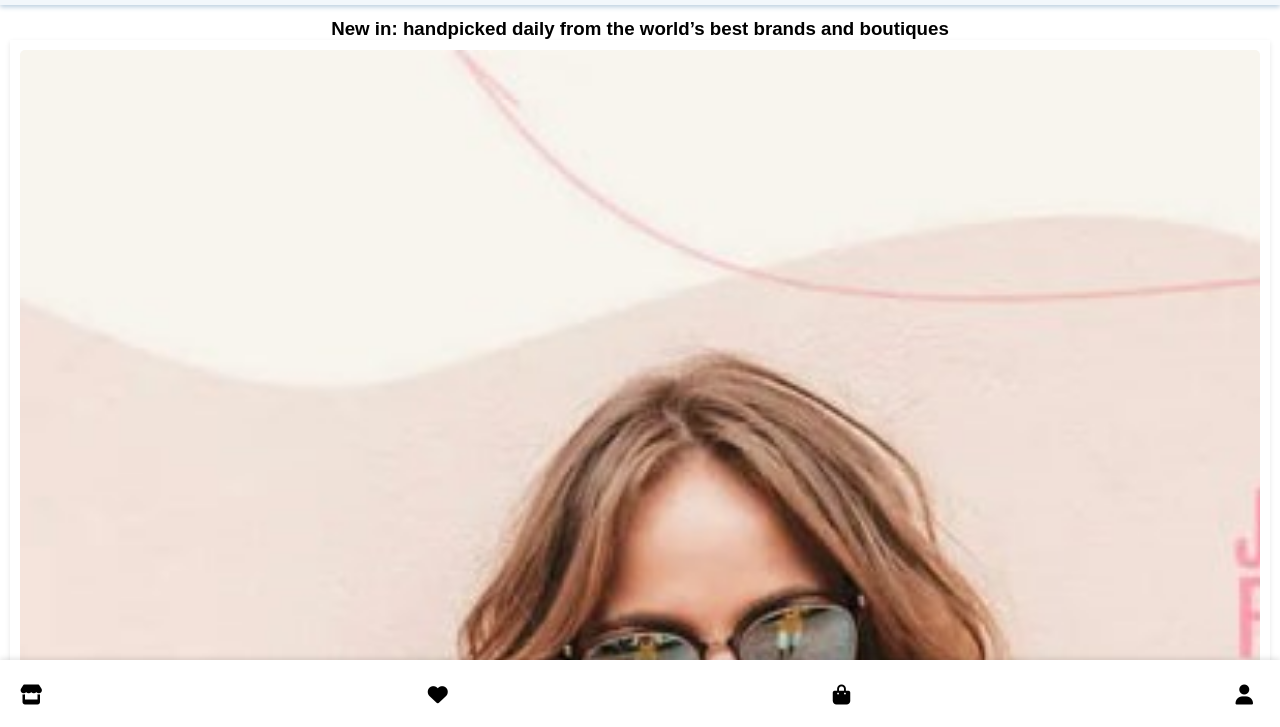
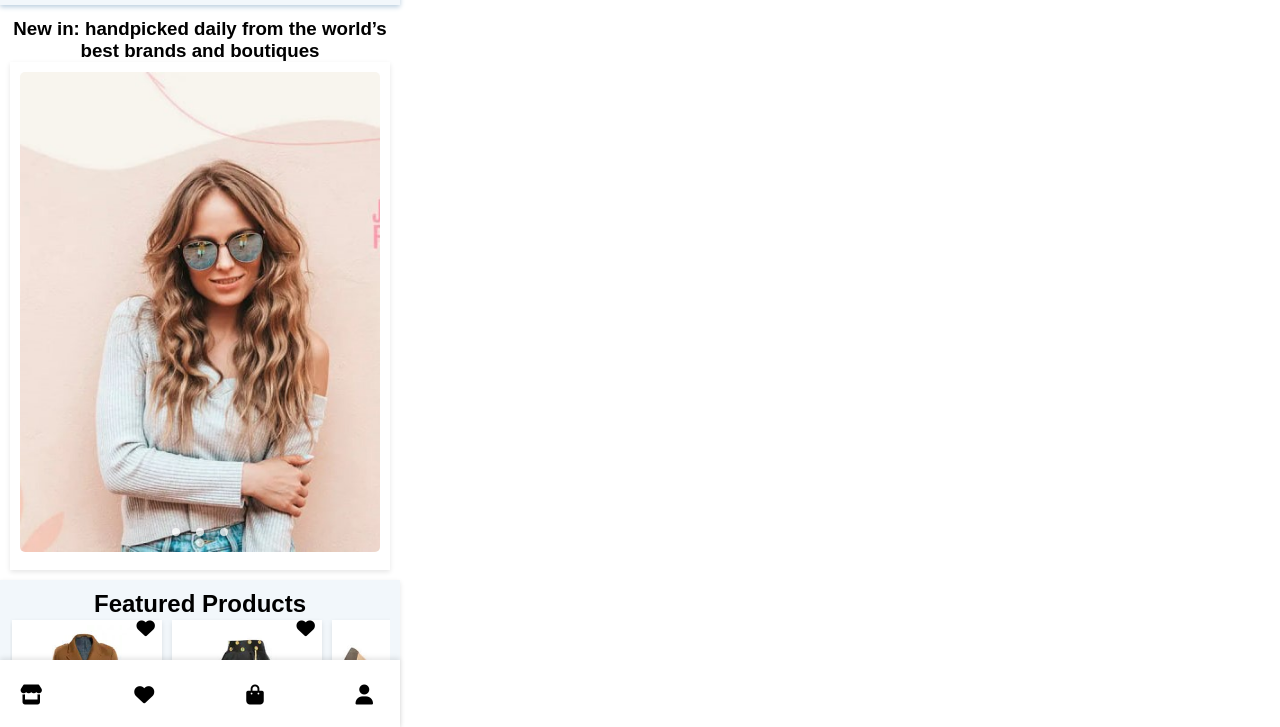
Before and after one commit to HoffensResilient/demo-ecommerce, a plain HTML site: page index.html in a window 1280 px wide. Shown: the part 72-799 px from the top of the page. Drawn offline with Linux system fonts and the light colour scheme.

Commit message:
minor updates

```diff
--- a/index.html
+++ b/index.html
@@ -9,6 +9,7 @@
 </head>
 <body>
 
+   <div class="container">
     <header class="header">
       <!-- Leftsidebar for listmenu -->
         <div class="leftsidebar">
@@ -324,7 +325,12 @@
         <i class="fa-solid fa-user"></i>
       </button>
     </nav>
-    <script src="script.js">
+   </div>
+       <script src="script.js">
+         window.onload = function() {
+    // Resize window to 400px width
+    window.resizeTo(400, window.innerHeight);
+  };
 
     </script>
 </body>
--- a/style.css
+++ b/style.css
@@ -4,11 +4,16 @@
     padding: 0;
     box-sizing: border-box;
     font-family: 'Arial', sans-serif;
+    max-width: 400px;
 }
 body{
     padding-top: 80px;
+
+
 }
-
+.container{
+    max-width: 400px;
+}
 
 
 .header {
```
Also changed, not shown: d1.PNG (added), script.js (line endings or trailing spaces).
